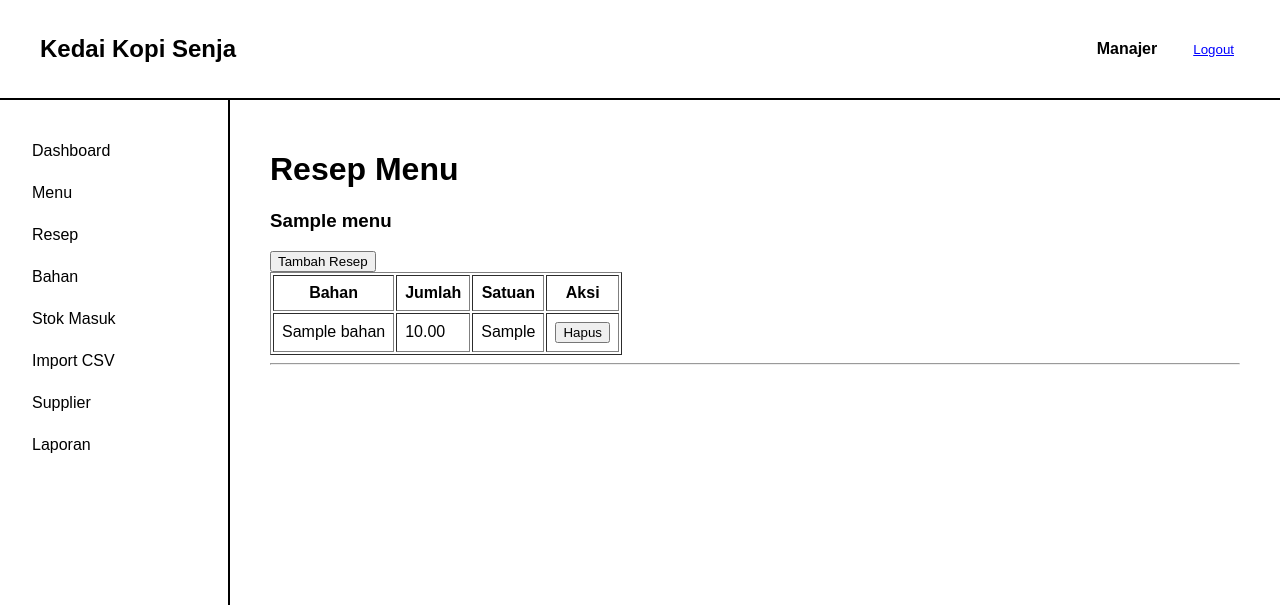
After one commit to ashyaaurelia/sistem-cafe, a Laravel app: page /manajer/resep in a window 1280 px wide. The commit adds this page. Shown: the top 605 px of the page. Run offline with Laravel 12, Linux system fonts and the light colour scheme; tables that the repository leaves empty hold one stand-in row (values such as "Sample post").

Commit message:
resep dan persiapan API harga bahan

```diff
--- /dev/null
+++ b/app/Http/Controllers/ResepController.php
@@ -0,0 +1,85 @@
+<?php
+
+namespace App\Http\Controllers;
+
+use App\Models\Resep;
+use Illuminate\Http\Request;
+use App\Models\Menu;
+use App\Models\Bahan;
+
+class ResepController extends Controller
+{
+    /**
+     * Display a listing of the resource.
+     */
+    public function index()
+    {
+        $menus = Menu::with('reseps.bahan')->get();
+
+        return view('manajer.resep.index', compact('menus'));
+    }
+
+    /**
+     * Show the form for creating a new resource.
+     */
+    public function create($menu_id)
+    {
+        $menu = Menu::findOrFail($menu_id);
+        $bahans = Bahan::all();
+
+        return view('manajer.resep.create', compact('menu', 'bahans'));
+    }
+
+    /**
+     * Store a newly created resource in storage.
+     */
+    public function store(Request $request)
+    {
+        $request->validate([
+            'menu_id' => 'required',
+            'bahan_id' => 'required',
+            'jumlah' => 'required|numeric|min:0.01',
+        ]);
+
+        Resep::create([
+            'menu_id' => $request->menu_id,
+            'bahan_id' => $request->bahan_id,
+            'jumlah' => $request->jumlah,
+        ]);
+        return redirect('/manajer/resep');
+    }
+
+    /**
+     * Display the specified resource.
+     */
+    public function show(Resep $resep)
+    {
+        //
+    }
+
+    /**
+     * Show the form for editing the specified resource.
+     */
+    public function edit(Resep $resep)
+    {
+        //
+    }
+
+    /**
+     * Update the specified resource in storage.
+     */
+    public function update(Request $request, Resep $resep)
+    {
+        //
+    }
+
+    /**
+     * Remove the specified resource from storage.
+     */
+    public function destroy($id)
+    {
+        $resep = Resep::findOrFail($id);
+        $resep->delete();
+        return redirect('/manajer/resep');
+    }
+}
--- a/app/Models/Bahan.php
+++ b/app/Models/Bahan.php
@@ -12,4 +12,9 @@ class Bahan extends Model
         'satuan',
         'stok_minimum',
     ];
+
+    public function reseps()
+    {
+        return $this->hasMany(Resep::class);
+    }
 }
--- a/app/Models/Menu.php
+++ b/app/Models/Menu.php
@@ -11,4 +11,9 @@ class Menu extends Model
         'harga',
         'kategori',
     ];
+
+    public function reseps()
+    {
+        return $this->hasMany(Resep::class);
+    }
 }
--- /dev/null
+++ b/app/Models/Resep.php
@@ -0,0 +1,26 @@
+<?php
+
+namespace App\Models;
+
+use Illuminate\Database\Eloquent\Model;
+use App\Models\Menu;
+use App\Models\Bahan;
+
+class Resep extends Model
+{
+    protected $fillable = [
+        'menu_id',
+        'bahan_id',
+        'jumlah',
+    ];
+
+    public function menu()
+    {
+        return $this->belongsTo(Menu::class);
+    }
+
+    public function bahan()
+    {
+        return $this->belongsTo(Bahan::class);
+    }
+}
--- a/config/services.php
+++ b/config/services.php
@@ -35,4 +35,8 @@ return [
         ],
     ],
 
+    'ukk_api' => [
+        'url' => env('UKK_API_URL'),
+        'key' => env('UKK_API_KEY'),
+    ],
 ];
--- a/resources/views/layouts/app.blade.php
+++ b/resources/views/layouts/app.blade.php
@@ -88,7 +88,7 @@
     <div class="sidebar">
         <a href="/manajer/dashboard">Dashboard</a>
         <a href="/manajer/menu">Menu</a>
-        <a href="#">Resep</a>
+        <a href="/manajer/resep">Resep</a>
         <a href="/manajer/bahan">Bahan</a>
         <a href="#">Stok Masuk</a>
         <a href="#">Import CSV</a>
--- /dev/null
+++ b/resources/views/manajer/resep/index.blade.php
@@ -0,0 +1,49 @@
+@extends('layouts.app')
+
+@section('content')
+
+<h1>Resep Menu</h1>
+
+@foreach ($menus as $menu)
+
+<h3>{{ $menu->nama }}</h3>
+
+<a href="/manajer/resep/{{ $menu->id }}/create">
+    <button>Tambah Resep</button>
+</a>
+
+@if ($menu->reseps->count() > 0)
+
+<table border="1" cellpadding="8">
+    <tr>
+        <th>Bahan</th>
+        <th>Jumlah</th>
+        <th>Satuan</th>
+        <th>Aksi</th>
+    </tr>
+
+    @foreach ($menu->reseps as $resep)
+    <tr>
+        <td>{{ $resep->bahan->nama }}</td>
+        <td>{{ $resep->jumlah }}</td>
+        <td>{{ $resep->bahan->satuan }}</td>
+        <td>
+            <form action="/manajer/resep/{{ $resep->id }}" method="POST">
+                @csrf
+                @method('DELETE')
+
+                <button type="submit">Hapus</button>
+            </form>
+        </td>
+    </tr>
+    @endforeach
+</table>
+
+@else
+<p>Belum ada resep.</p>
+@endif
+
+<hr>
+
+@endforeach
+@endsection
--- a/routes/web.php
+++ b/routes/web.php
@@ -4,6 +4,8 @@ use Illuminate\Support\Facades\Route;
 use App\Http\Controllers\AuthController;
 use App\Http\Controllers\MenuController;
 use App\Http\Controllers\BahanController;
+use App\Services\HargaBahanService;
+use App\Http\Controllers\ResepController;
 
 // halaman utama
 Route::get('/', function () {
@@ -52,4 +54,12 @@ Route::get('manajer/bahan/{id}/edit', [BahanController::class, 'edit']);
 
 Route::put('/manajer/bahan/{id}', [BahanController::class, 'update']);
 
-Route::delete('/manajer/bahan/{id}', [BahanController::class, destroy]);
+Route::delete('/manajer/bahan/{id}', [BahanController::class, 'destroy']);
+
+Route::get('/manajer/resep', [ResepController::class, 'index']);
+
+Route::get('/manajer/resep/{menu_id}/create', [ResepController::class, 'create']);
+
+Route::post('/manajer/resep', [ResepController::class, 'store']);
+
+Route::delete('manajer/resep/{id}', [ResepController::class, 'destroy']);
```
Also changed, not shown: app/Services/HargaBahanService.php (added, +29 -0 lines), resources/views/manajer/resep/create.blade.php (added, +45 -0 lines), database/migrations/2026_11_14_090238_add_harga_to_bahans_table.php (added), database/migrations/2026_11_14_090822_add_kode_to_bahans_table.php (added), database/migrations/2026_11_14_092736_create_reseps_table.php (added).
